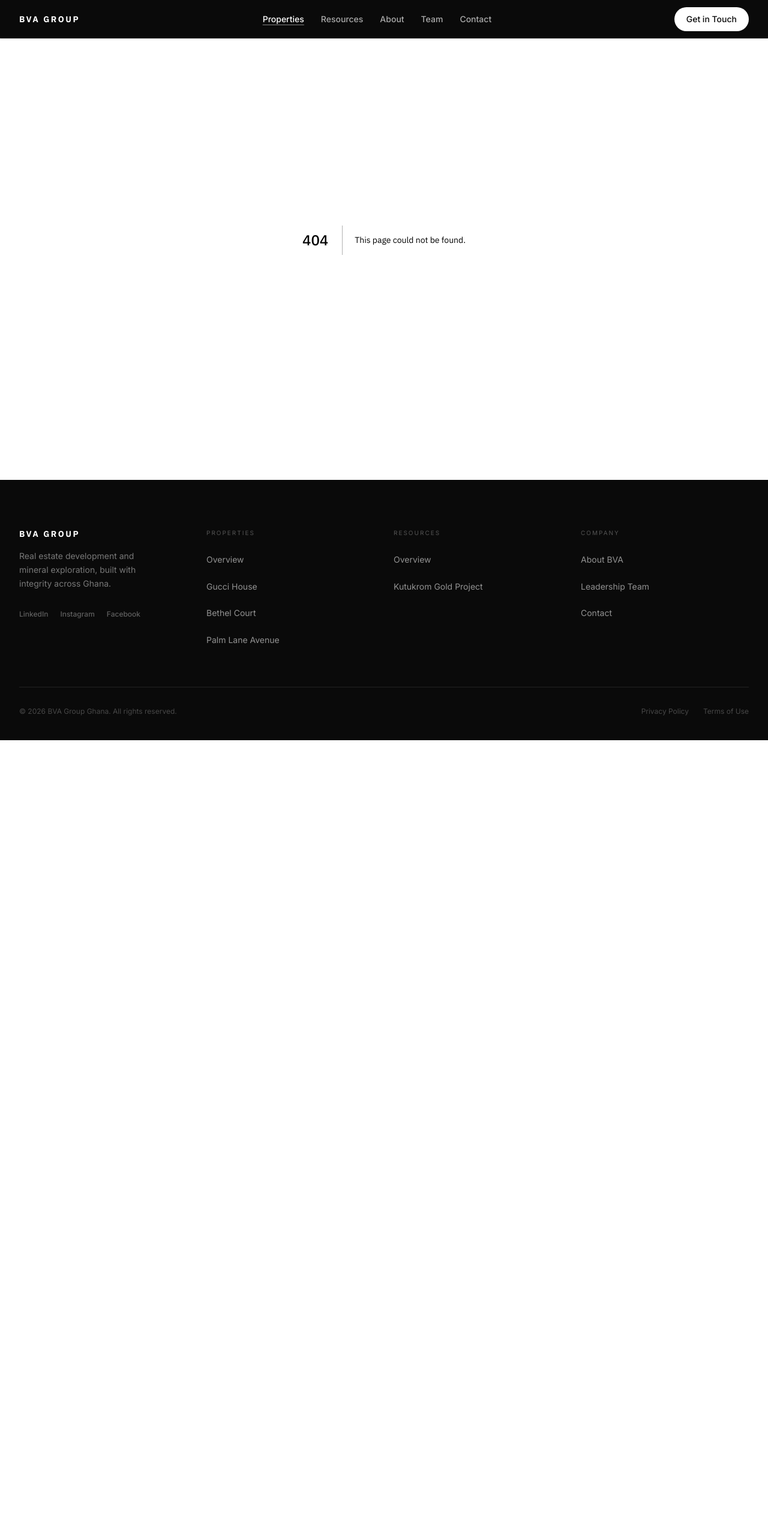
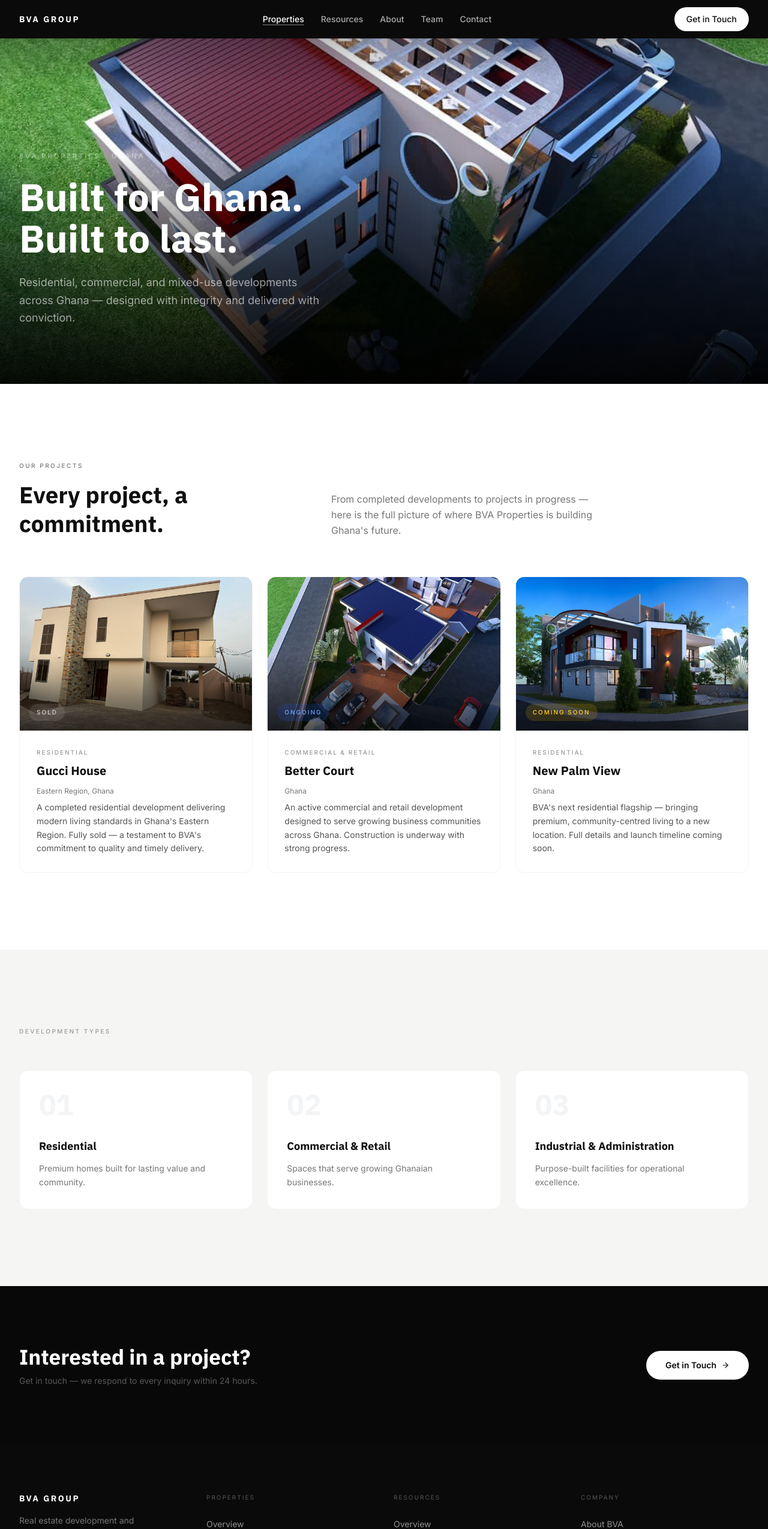
Before and after one commit to fiifisapp4245/bvagroup.ghana, a Next.js app: page /properties in a window 1280 px wide. Before the commit this address had no page. Shown: the top 2549 px of the page at 60% size. Before the commit the page ends 1234 px from the top, so only its background shows below. Built offline with nearby package versions, Linux system fonts and the light colour scheme.

Commit message:
Fixes: resources page, and home

```diff
--- a/src/app/page.tsx
+++ b/src/app/page.tsx
@@ -11,7 +11,7 @@ const WA_GENERAL =
 
 const stats = [
   { value: '2018', label: 'Founded' },
-  { value: '3', label: 'Active Projects' },
+  { value: '2', label: 'Active Projects' },
   { value: '1', label: 'Mining Operation' },
   { value: 'Accra, GH', label: 'Headquarters' },
 ]
@@ -138,7 +138,7 @@ export default function HomePage() {
                 Premium residential, commercial, and mixed-use developments designed for lasting value across Ghana.
               </p>
               <ul className="space-y-2.5 mb-8">
-                {['Residential', 'Commercial &amp; Retail', 'Industrial &amp; Mixed-Use'].map((type) => (
+                {['Residential', 'Commercial &amp; Retail', 'Industrial &amp; Administration'].map((type) => (
                   <li key={type} className="flex items-center gap-2.5 text-[#444] text-sm">
                     <span className="w-1 h-1 rounded-full bg-[#1B4FD8] shrink-0" />
                     <span dangerouslySetInnerHTML={{ __html: type }} />
@@ -173,13 +173,13 @@ export default function HomePage() {
                 {/* Project pills bottom-left */}
                 <div className="absolute bottom-0 inset-x-0 p-8">
                   <div className="text-white text-[10px] uppercase tracking-[0.2em] mb-4">
-                    Active projects
+                    Projects
                   </div>
                   <div className="flex flex-col gap-2">
                     {[
-                      { name: 'Gucci House', type: 'Residential', status: 'Ongoing' },
-                      { name: 'Bethel Court', type: 'Commercial', status: 'Ongoing' },
-                      { name: 'Palm Lane Avenue', type: 'Mixed-Use', status: 'Coming Soon' },
+                      { name: 'Gucci House', type: 'Residential', status: 'Sold' },
+                      { name: 'Better Court', type: 'Commercial & Retail', status: 'Ongoing' },
+                      { name: 'New Palm View', type: 'Residential', status: 'Coming Soon' },
                     ].map(({ name, type, status }) => (
                       <div
                         key={name}
@@ -239,7 +239,7 @@ export default function HomePage() {
                           Kutukrom Gold Project
                         </div>
                         <div className="text-white/70 text-xs mt-0.5">
-                          Eastern Region, Ghana · Gold
+                          Western Region, Ghana · Gold
                         </div>
                       </div>
                       <div className="text-white text-[10px] uppercase tracking-wider">
@@ -263,7 +263,7 @@ export default function HomePage() {
                 BVA Resources
               </h2>
               <p className="text-[#444] text-base leading-relaxed mb-6 max-w-[380px]">
-                Responsible mineral exploration and mining operations, anchored at the Kutukrom Gold Project in Ghana&apos;s Eastern Region.
+                Responsible mineral exploration and mining operations, anchored at the Kutukrom Gold Project in Ghana&apos;s Western Region.
               </p>
               <ul className="space-y-2.5 mb-8">
                 {['Mineral Exploration', 'Mining Operations', 'Sustainable Development'].map(
--- /dev/null
+++ b/src/app/properties/page.tsx
@@ -0,0 +1,227 @@
+import Image from 'next/image'
+import Link from 'next/link'
+import { ArrowRight } from 'lucide-react'
+import type { Metadata } from 'next'
+
+export const metadata: Metadata = {
+  title: 'BVA Properties | Real Estate Development in Ghana',
+  description:
+    'BVA Properties develops premium residential, commercial, and mixed-use projects across Ghana — built for lasting value.',
+}
+
+const projects = [
+  {
+    name: 'Gucci House',
+    type: 'Residential',
+    region: 'Eastern Region, Ghana',
+    status: 'Sold' as const,
+    image: '/properties/IMG-20250320-WA0005.jpg',
+    description:
+      'A completed residential development delivering modern living standards in Ghana\'s Eastern Region. Fully sold — a testament to BVA\'s commitment to quality and timely delivery.',
+  },
+  {
+    name: 'Better Court',
+    type: 'Commercial & Retail',
+    region: 'Ghana',
+    status: 'Ongoing' as const,
+    image: '/properties/IMG-20250321-WA0011.jpg',
+    description:
+      'An active commercial and retail development designed to serve growing business communities across Ghana. Construction is underway with strong progress.',
+  },
+  {
+    name: 'New Palm View',
+    type: 'Residential',
+    region: 'Ghana',
+    status: 'Coming Soon' as const,
+    image: '/properties/IMG-20250321-WA0018.jpg',
+    description:
+      'BVA\'s next residential flagship — bringing premium, community-centred living to a new location. Full details and launch timeline coming soon.',
+  },
+]
+
+const statusStyles: Record<'Sold' | 'Ongoing' | 'Coming Soon', string> = {
+  Sold: 'bg-white/10 text-white/70',
+  Ongoing: 'bg-[#1B4FD8]/20 text-[#6fa3ff]',
+  'Coming Soon': 'bg-amber-400/15 text-amber-300',
+}
+
+const propertyTypes = [
+  {
+    label: 'Residential',
+    description: 'Premium homes built for lasting value and community.',
+  },
+  {
+    label: 'Commercial & Retail',
+    description: 'Spaces that serve growing Ghanaian businesses.',
+  },
+  {
+    label: 'Industrial & Administration',
+    description: 'Purpose-built facilities for operational excellence.',
+  },
+]
+
+export default function PropertiesPage() {
+  return (
+    <>
+      {/* ── 1. HERO ─────────────────────────────────────────────── */}
+      <section className="relative min-h-[80svh] flex flex-col">
+        <div className="absolute inset-0 overflow-hidden">
+          <Image
+            src="/properties/IMG-20250321-WA0015.jpg"
+            alt="BVA Properties development"
+            fill
+            className="object-cover object-center"
+            priority
+          />
+          <div
+            className="absolute inset-0"
+            style={{
+              background: 'linear-gradient(to bottom, rgba(0,0,0,0.45) 0%, transparent 22%)',
+            }}
+          />
+          <div
+            className="absolute inset-0"
+            style={{
+              background:
+                'linear-gradient(to top, rgba(0,0,0,0.93) 0%, rgba(0,0,0,0.55) 30%, transparent 60%)',
+            }}
+          />
+        </div>
+
+        <div className="relative z-10 flex-1 flex flex-col justify-end pb-16 lg:pb-24 pt-16">
+          <div className="mx-auto w-full max-w-7xl px-6 lg:px-8">
+            <p className="text-white/45 text-[11px] uppercase tracking-[0.28em] mb-6 font-medium">
+              BVA Properties · Ghana
+            </p>
+            <h1
+              className="font-heading font-bold text-white leading-[1.08] mb-6 max-w-3xl"
+              style={{ fontSize: 'clamp(2.5rem, 5.5vw, 4rem)' }}
+            >
+              Built for Ghana.<br />Built to last.
+            </h1>
+            <p className="text-white/60 text-lg leading-relaxed max-w-[520px]">
+              Residential, commercial, and mixed-use developments across Ghana — designed with
+              integrity and delivered with conviction.
+            </p>
+          </div>
+        </div>
+      </section>
+
+      {/* ── 2. PROJECTS GRID ────────────────────────────────────── */}
+      <section className="bg-white py-24 lg:py-32">
+        <div className="mx-auto max-w-7xl px-6 lg:px-8">
+
+          <div className="grid grid-cols-12 gap-8 mb-16">
+            <div className="col-span-12 lg:col-span-5">
+              <p className="text-[#777] text-[10px] uppercase tracking-[0.25em] mb-4 font-medium">
+                Our Projects
+              </p>
+              <h2
+                className="font-heading font-bold text-[#0f0f0f] leading-tight"
+                style={{ fontSize: 'clamp(1.75rem, 3vw, 2.5rem)' }}
+              >
+                Every project, a commitment.
+              </h2>
+            </div>
+            <div className="col-span-12 lg:col-span-7 lg:flex lg:items-end">
+              <p className="text-[#777] text-base leading-relaxed max-w-md">
+                From completed developments to projects in progress — here is the full picture of
+                where BVA Properties is building Ghana&apos;s future.
+              </p>
+            </div>
+          </div>
+
+          <div className="grid grid-cols-1 lg:grid-cols-3 gap-6">
+            {projects.map(({ name, type, region, status, image, description }) => (
+              <div
+                key={name}
+                className="group rounded-2xl overflow-hidden border border-gray-100 flex flex-col"
+              >
+                {/* Image */}
+                <div className="relative h-64 overflow-hidden bg-gray-100">
+                  <Image
+                    src={image}
+                    alt={name}
+                    fill
+                    className="object-cover transition-transform duration-500 group-hover:scale-105"
+                  />
+                  <div
+                    className="absolute inset-0"
+                    style={{
+                      background: 'linear-gradient(to top, rgba(0,0,0,0.7) 0%, transparent 50%)',
+                    }}
+                  />
+                  {/* Status badge */}
+                  <div className="absolute bottom-4 left-4">
+                    <span
+                      className={`inline-block text-[10px] uppercase tracking-[0.2em] font-medium px-3 py-1.5 rounded-full ${statusStyles[status]}`}
+                    >
+                      {status}
+                    </span>
+                  </div>
+                </div>
+
+                {/* Content */}
+                <div className="p-7 flex flex-col flex-1">
+                  <p className="text-[#999] text-[10px] uppercase tracking-[0.2em] mb-2 font-medium">
+                    {type}
+                  </p>
+                  <h3 className="font-heading font-bold text-[#0f0f0f] text-xl mb-3">{name}</h3>
+                  <p className="text-[#777] text-xs mb-2">{region}</p>
+                  <p className="text-[#555] text-sm leading-relaxed flex-1">{description}</p>
+                </div>
+              </div>
+            ))}
+          </div>
+        </div>
+      </section>
+
+      {/* ── 3. WHAT WE DEVELOP ──────────────────────────────────── */}
+      <section className="bg-[#f5f5f3] py-24 lg:py-32">
+        <div className="mx-auto max-w-7xl px-6 lg:px-8">
+          <p className="text-[#999] text-[10px] uppercase tracking-[0.25em] mb-14 font-medium">
+            Development Types
+          </p>
+          <div className="grid grid-cols-1 md:grid-cols-3 gap-6">
+            {propertyTypes.map(({ label, description }, i) => (
+              <div key={label} className="bg-white rounded-2xl p-8 border border-gray-100">
+                <div className="font-heading font-bold text-gray-100 text-5xl leading-none mb-8 select-none">
+                  0{i + 1}
+                </div>
+                <h3 className="font-heading font-bold text-[#0f0f0f] text-lg mb-3">{label}</h3>
+                <p className="text-[#777] text-sm leading-relaxed">{description}</p>
+              </div>
+            ))}
+          </div>
+        </div>
+      </section>
+
+      {/* ── 4. CONTACT BAND ─────────────────────────────────────── */}
+      <section className="bg-[#080808] py-20 lg:py-24">
+        <div className="mx-auto max-w-7xl px-6 lg:px-8">
+          <div className="grid grid-cols-12 gap-8 items-center">
+            <div className="col-span-12 lg:col-span-7">
+              <h2
+                className="font-heading font-bold text-white leading-tight mb-2"
+                style={{ fontSize: 'clamp(1.5rem, 2.8vw, 2.2rem)' }}
+              >
+                Interested in a project?
+              </h2>
+              <p className="text-white/32 text-sm">
+                Get in touch — we respond to every inquiry within 24 hours.
+              </p>
+            </div>
+            <div className="col-span-12 lg:col-span-5 lg:flex lg:justify-end">
+              <Link
+                href="/contact"
+                className="inline-flex items-center gap-2 bg-white hover:bg-gray-100 text-[#0a0a0a] font-semibold px-8 py-3.5 rounded-full transition-colors text-sm"
+              >
+                Get in Touch <ArrowRight size={14} />
+              </Link>
+            </div>
+          </div>
+        </div>
+      </section>
+    </>
+  )
+}
--- a/src/app/resources/page.tsx
+++ b/src/app/resources/page.tsx
@@ -7,7 +7,7 @@ import { ResourcesPartnership } from './resources-partnership'
 export const metadata: Metadata = {
   title: 'BVA Resources | Mineral Exploration & Mining Operations',
   description:
-    'BVA Resources operates responsible mineral exploration and mining at the Kutukrom Gold Project in Ghana\'s Eastern Region. Seeking serious investment and operational partners.',
+    'BVA Resources operates responsible mineral exploration and mining at the Kutukrom Gold Project in Ghana\'s Western Region. Seeking serious investment and operational partners.',
 }
 
 const scopeItems = [
@@ -15,7 +15,7 @@ const scopeItems = [
     number: '01',
     title: 'Mineral Exploration',
     description:
-      'Systematic geological surveys and geochemical analysis to identify and delineate mineralised zones across our concession area in Ghana\'s Eastern Region.',
+      'Systematic geological surveys and geochemical analysis to identify and delineate mineralised zones across our concession area in Ghana\'s Western Region.',
   },
   {
     number: '02',
@@ -33,7 +33,7 @@ const scopeItems = [
 
 const projectStats = [
   { label: 'Primary Mineral', value: 'Gold' },
-  { label: 'Location', value: 'Eastern Region, Ghana' },
+  { label: 'Location', value: 'Western Region, Ghana' },
   { label: 'Current Stage', value: 'Exploration' },
   { label: 'Concession Size', value: 'TBC' },
 ]
@@ -192,7 +192,7 @@ export default function ResourcesPage() {
                 Kutukrom Gold Project
               </h2>
               <p className="text-white/55 text-base leading-relaxed mb-8">
-                Located in Ghana&apos;s Eastern Region, the Kutukrom Gold Project represents BVA
+                Located in Ghana&apos;s Western Region, the Kutukrom Gold Project represents BVA
                 Resources&apos; primary operational focus. Exploration is underway across a defined
                 concession, guided by systematic geological assessment and responsible land
                 stewardship.
```
